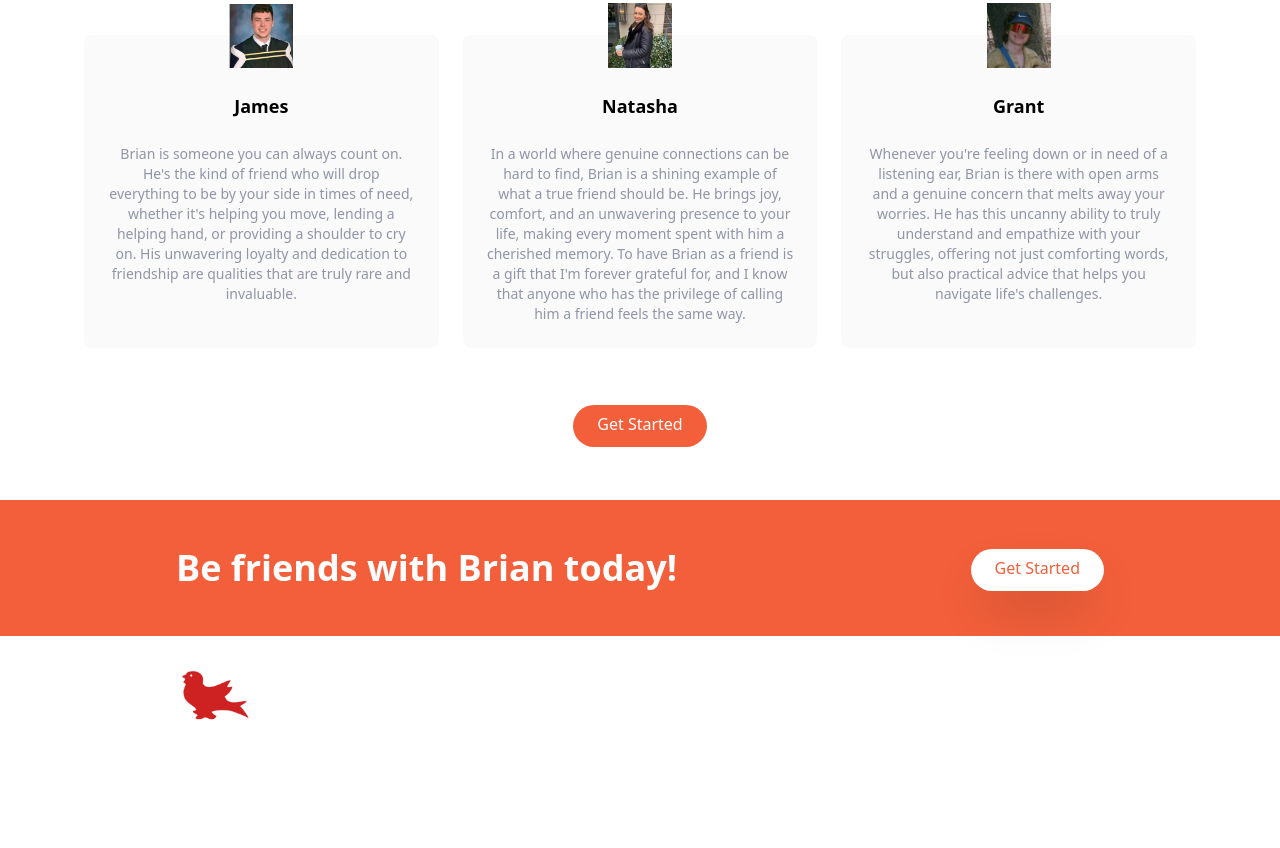
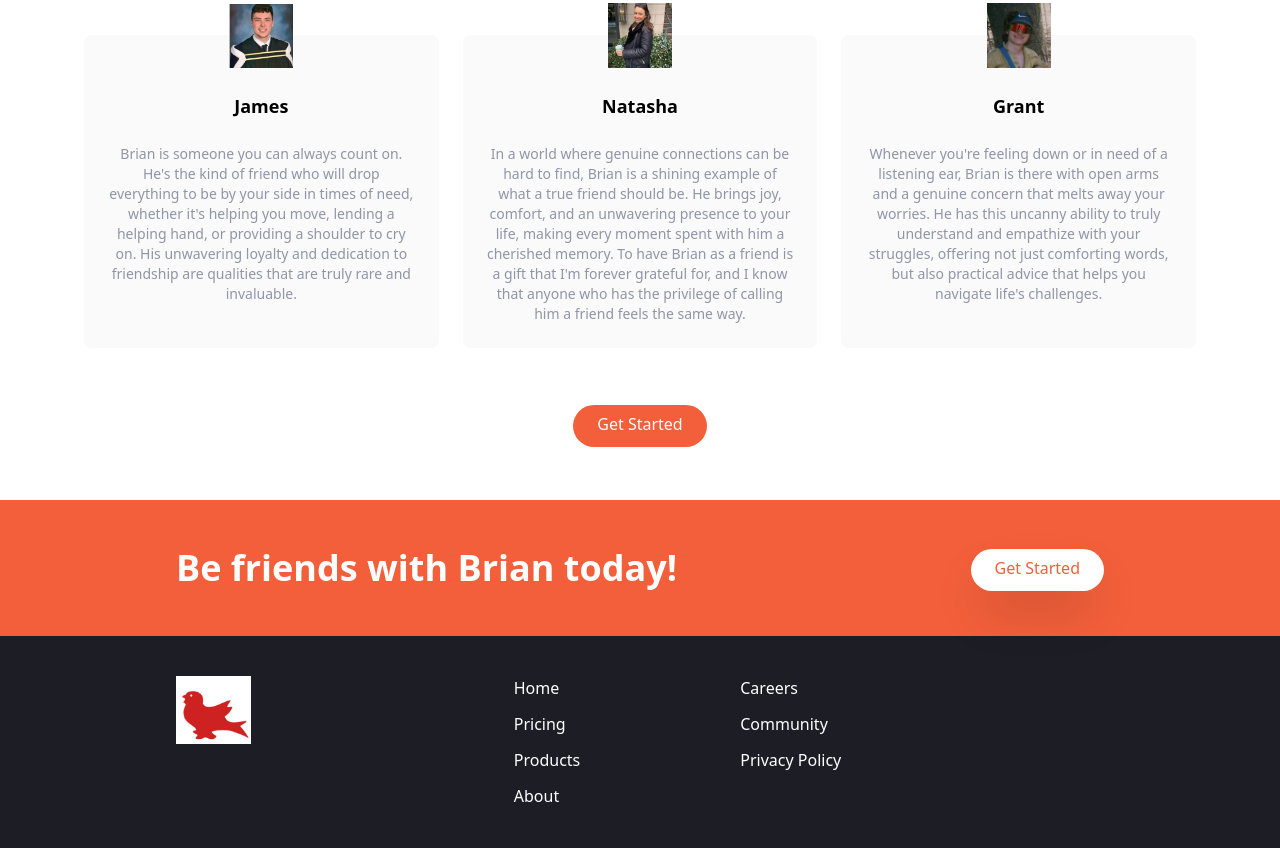
Before and after one commit to ritaqyang/tailwindcss, a plain HTML site: page index.html in a window 1280 px wide. Shown: the part 1537-2385 px from the top of the page. Before the commit the page ends 2261 px from the top, so only its background shows below. Drawn offline with Linux system fonts and the light colour scheme.

Commit message:
almost done

```diff
--- a/index.html
+++ b/index.html
@@ -245,48 +245,47 @@
     <!-- Footer -->
     <footer class="bg-veryDarkBlue">
         <!-- Flex Container -->
-            <div
-            class="container flex flex-col-reverse justify-between px-6 py-10 mx-auto space-y-8 md:flex-row md:space-y-0"
-            >
-            <!-- Logo and social links container -->
-            <div
-                class="flex flex-col-reverse items-center justify-between space-y-12 md:flex-col md:space-y-0 md:items-start"
-            >
-                <div class="mx-auto my-6 text-center text-white md:hidden">
-                Copyright &copy; 2022, All Rights Reserved
+        <div class="container flex flex-col-reverse justify-between px-6 py-10 mx-auto space-y md:flex-row md:space-y-0">
+
+            <!-- logo and social container -->
+            <div class="flex flex-col-reverse items-center justify-between space-y-12 md:flex-col md:space-y-0 md:item-start">
+                <!-- logo -->
+                <div>
+                    <img src="img/bird.png" alt="" width="75" height="100">
                 </div>
-                <!-- Logo -->
-                <div>
-                    <img src="img/bird.png" class="h-8" width="75" height="100" alt="" />
-                </div>
-                <!-- Social Links Container -->
-                <div class="flex justify-center space-x-4">
-                    <!-- Link 1 -->
-                    <a href="#">
-                    <img src="img/icon-facebook.svg" alt="" />
-                    </a>
+                <!-- social links (omit) -->
+
 
             </div>
 
+            <!-- list container  -->
+            <div class="flex justify-around space-x-40">
+                <div class="flex flex-col space-y-3 text-white">
+                    <a href="#" class="hover:text-brightRed">Home</a>
+                    <a href="#" class="hover:text-brightRed">Pricing</a>
+                    <a href="#" class="hover:text-brightRed">Products</a>
+                    <a href="#" class="hover:text-brightRed">About</a>
+                </div>
+                <div class="flex flex-col space-y-3 text-white">
+                    <a href="#" class="hover:text-brightRed">Careers</a>
+                    <a href="#" class="hover:text-brightRed">Community</a>
+                    <a href="#" class="hover:text-brightRed">Privacy Policy</a>
+
+                </div>
+            </div>
+
+            <!-- input containter  -->
+            <div class="flex flexcol justify-between">
+                <form>
+
+
+                </form>
+            </div>
         </div>
 
 
 
-
-
-
-
-
-
-
-
-
-
-
-
-
-        </div>
-    </div>
+    </footer>
 </body>
 
 </html>
```
Also changed, not shown: css/main.css. Lines whose indentation alone changed are shown as unchanged.
